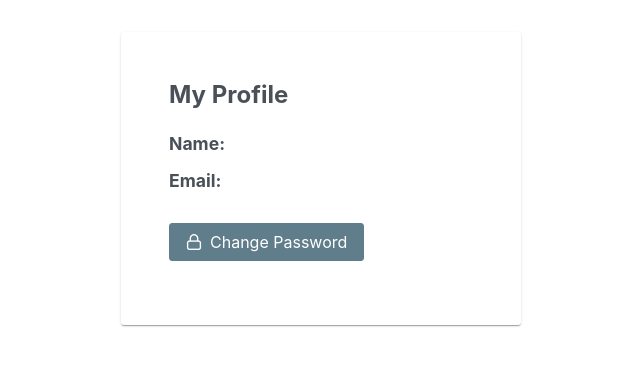
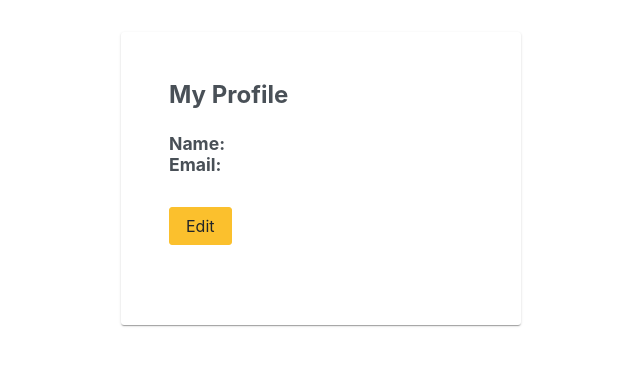
Before and after one commit to sravanthch/authentication-frontend, a React (Create React App) app: page /profile in a window 1280 px wide. Shown: the top 366 px of the page, without its empty margins (319-959 px from the left). Built offline with nearby package versions, Linux system fonts and the light colour scheme; no server answers.

Commit message:
Edit Profile Changes

```diff
--- a/src/components/Profile/Profile.jsx
+++ b/src/components/Profile/Profile.jsx
@@ -1,30 +1,83 @@
 import React, { useState } from "react";
-import { useSelector } from "react-redux";
 import { Card } from "primereact/card";
 import { Button } from "primereact/button";
+import { InputText } from "primereact/inputtext"; // Import InputText for form fields
 import "./Profile.css"; // create your own styles if needed
 
 const Profile = () => {
-  // const { username, email, password } = useSelector((state) => state.user);
-  // const { password } = useSelector((state) => state.user);
-  const [isChangePassword, setIsChangePassword] = useState(false)
-  const onChangePasswordClick = () => {
-    setIsChangePassword(true);
-  }
-  console.log(isChangePassword)
+  const [isEditing, setIsEditing] = useState(false);
+  const [username, setUsername] = useState(localStorage.getItem('username') || '');
+  const [email, setEmail] = useState(localStorage.getItem('email') || '');
+
+  const handleEditClick = () => {
+    setIsEditing(true);
+  };
+
+  const handleSaveClick = () => {
+    // Save the changes to localStorage or send to backend
+    localStorage.setItem('username', username);
+    localStorage.setItem('email', email);
+    setIsEditing(false);
+  };
+
+  const handleCancelClick = () => {
+    // Reset the fields to the original values
+    setUsername(localStorage.getItem('username') || '');
+    setEmail(localStorage.getItem('email') || '');
+    setIsEditing(false);
+  };
+
   return (
     <div className="profile-container">
       <Card title="My Profile" className="profile-card">
-        <div className="profile-detail">
-          <strong>Name:</strong> <span>{localStorage.getItem('username')}</span>
-        </div>
-        <div className="profile-detail">
-          <strong>Email:</strong> <span>{localStorage.getItem('email')}</span>
-        </div>
-
-        <div className="profile-actions">
-          <Button label="Change Password" onClick={onChangePasswordClick} icon="pi pi-lock" className="p-button-secondary" />
-        </div>
+        {isEditing ? (
+          <div className="profile-edit">
+            <div className="form-group">
+              <label htmlFor="username">Name:</label>
+              <InputText
+                id="username"
+                value={username}
+                onChange={(e) => setUsername(e.target.value)}
+              />
+            </div>
+            <div className="form-group">
+              <label htmlFor="email">Email:</label>
+              <InputText
+                id="email"
+                value={email}
+                onChange={(e) => setEmail(e.target.value)}
+              />
+            </div>
+            <div className="profile-actions">
+              <Button
+                label="Save"
+                onClick={handleSaveClick}
+                className="p-button-success"
+              />
+              <Button
+                label="Cancel"
+                onClick={handleCancelClick}
+                className="p-button-secondary"
+              />
+            </div>
+          </div>
+        ) : (
+          <div className="profile-detail">
+            <div>
+              <strong>Name:</strong> <span>{username}</span>
+            </div>
+            <div>
+              <strong>Email:</strong> <span>{email}</span>
+            </div>
+            <div className="profile-actions">
+              <Button
+                label="Edit"
+                onClick={handleEditClick}
+                className="p-button-warning"
+              />
+            </div>
+          </div>
+        )}
       </Card>
     </div>
   );
```
